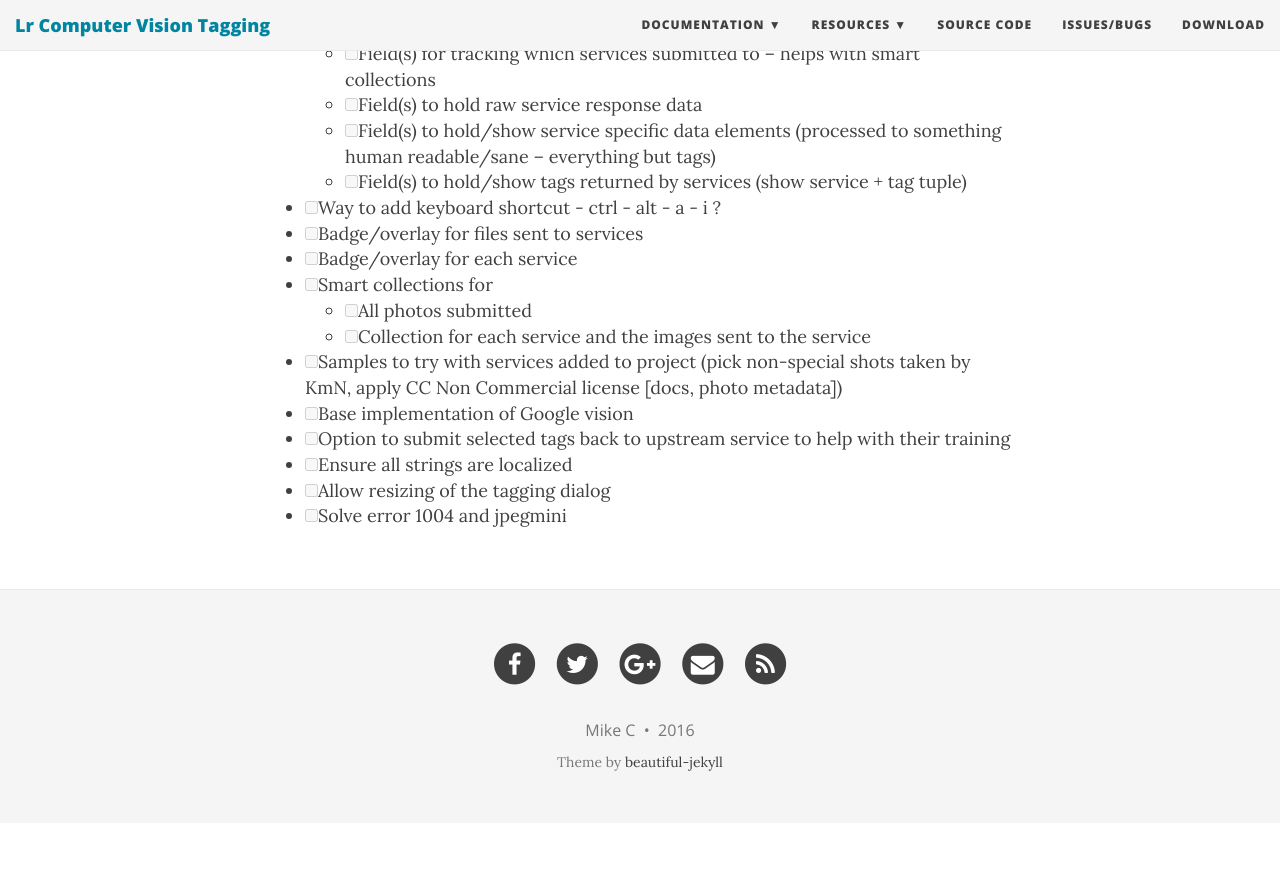
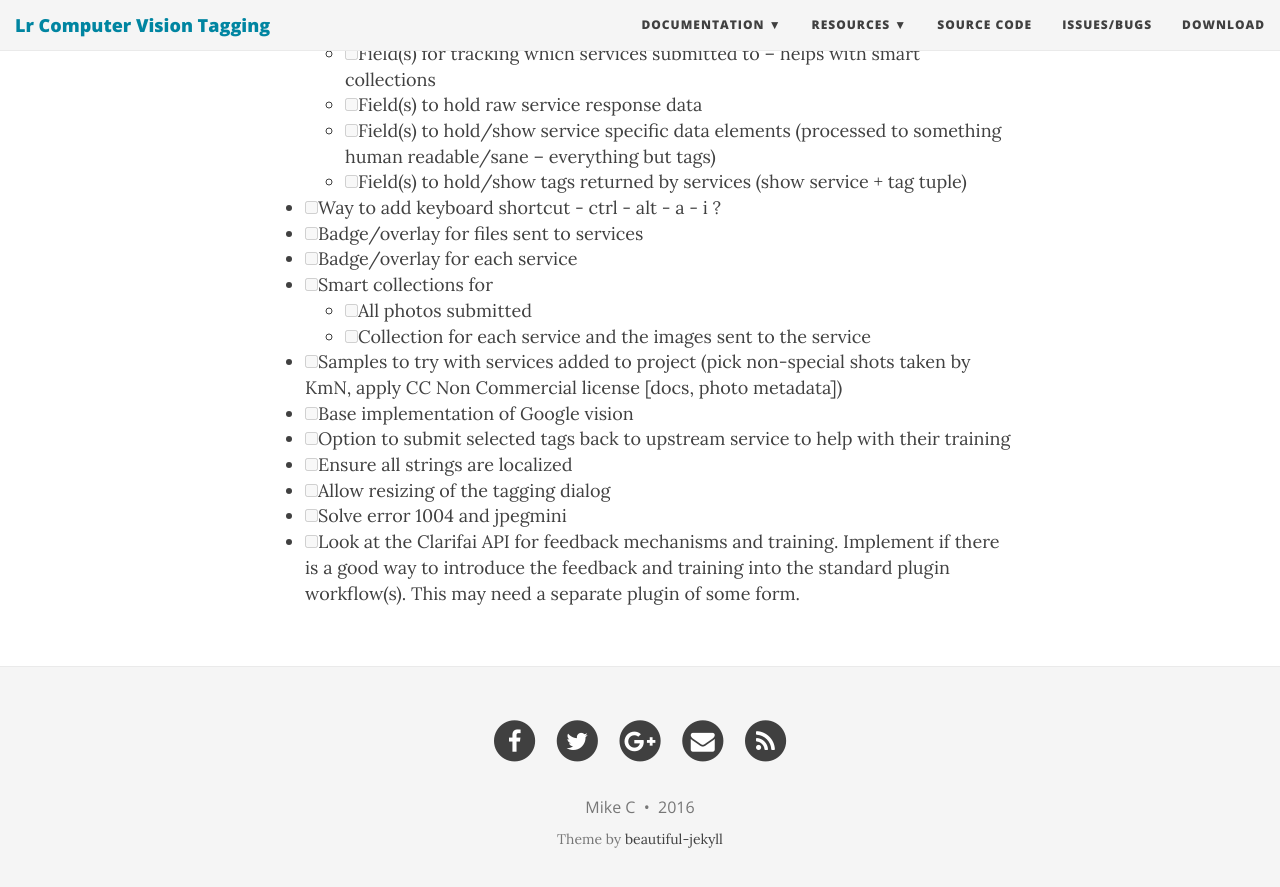
Before and after one commit to nyomanb/lr_plugin_computer_vision_tagging, a Jekyll site: the page built from project_plan.md, in a window 1280 px wide and 900 px high, scrolled down 2556 px. Shown: the top 887 px of the window. Built offline with Jekyll 4.4.1, drawn with Linux system fonts in a browser that asks for light colours; nearby versions of some CDN libraries; before the commit the page ends 3379 px from its top, so only the background shows below that.

Commit message:
move github issue #5 to project plan under long term planning

```diff
--- a/project_plan.md
+++ b/project_plan.md
@@ -98,3 +98,4 @@
 - [ ] Ensure all strings are localized
 - [ ] Allow resizing of the tagging dialog
 - [ ] Solve error 1004 and jpegmini
+- [ ] Look at the Clarifai API for feedback mechanisms and training. Implement if there is a good way to introduce the feedback and training into the standard plugin workflow(s). This may need a separate plugin of some form.
```
